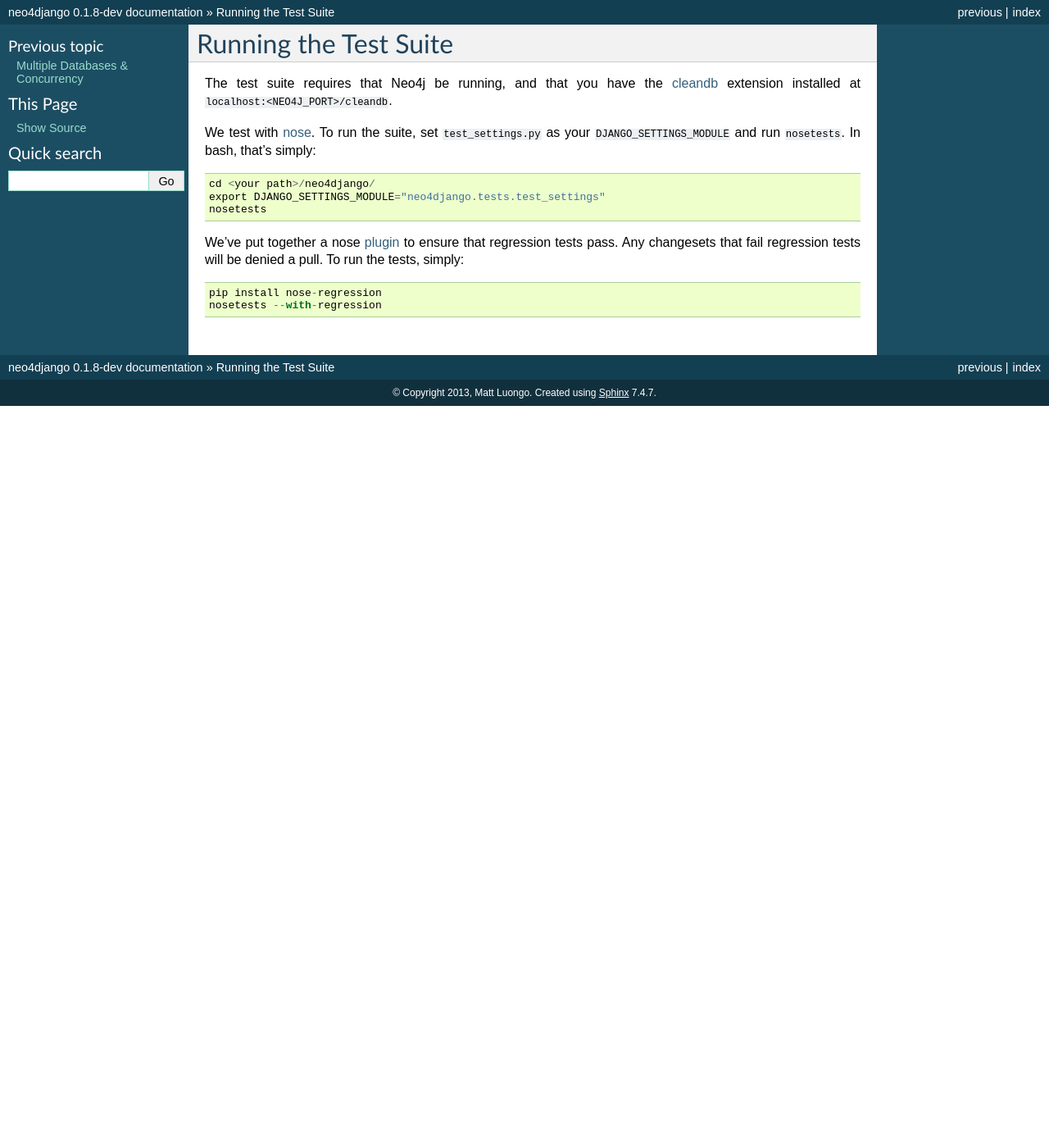
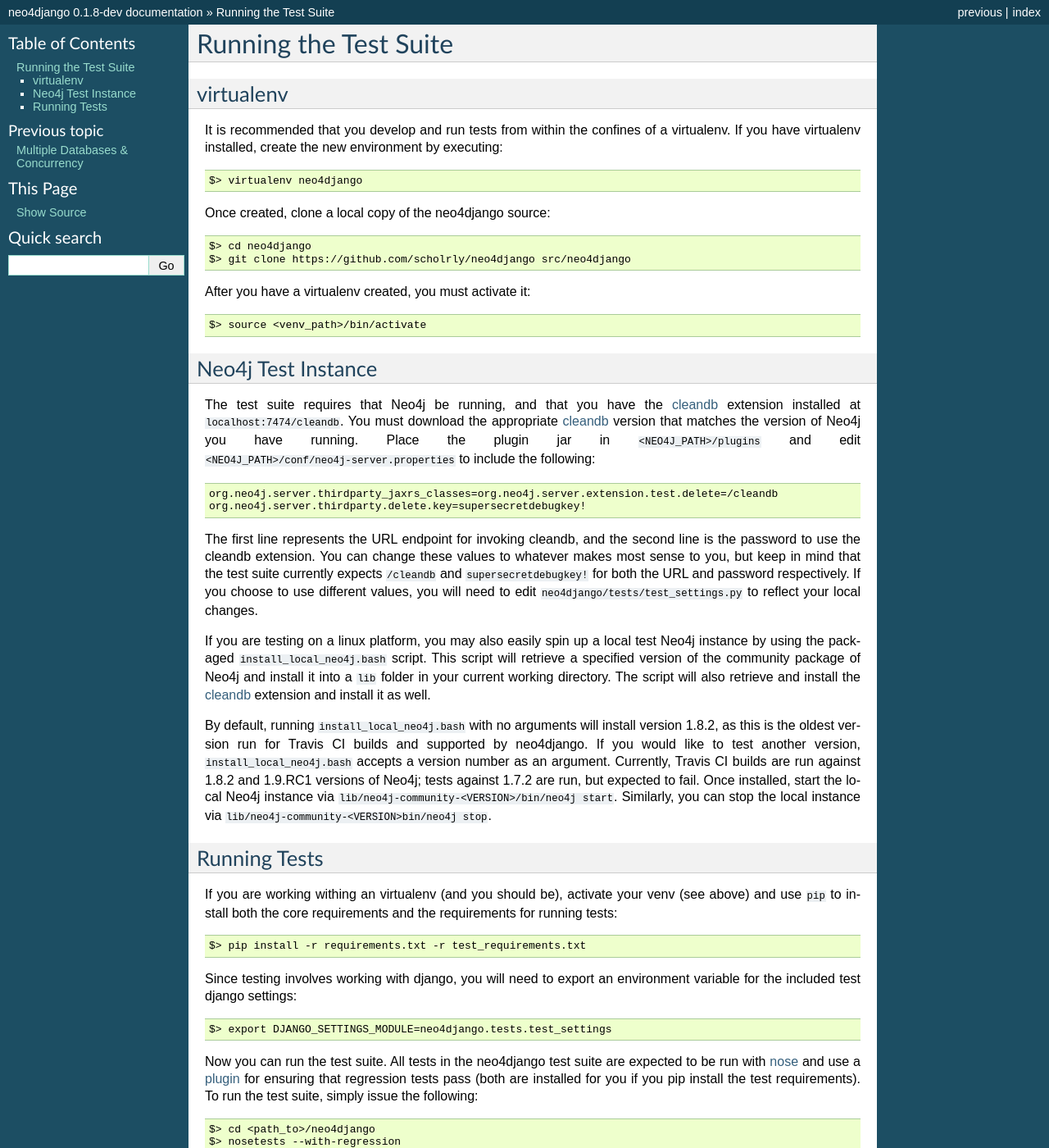
Before and after one commit to scholrly/neo4django, a Sphinx documentation site: the page built from docs/running-the-test-suite.rst, in a window 1280 px wide and 1400 px high. Shown: the whole window at 82% size. Built offline with Sphinx 7.4.7, drawn with Linux system fonts in a browser that asks for light colours; some of the changed text lies outside the part shown.

Commit message:
Updated testing docs and pointed install script to 1.8.2

```diff
--- a/docs/running-the-test-suite.rst
+++ b/docs/running-the-test-suite.rst
@@ -2,23 +2,89 @@
 Running the Test Suite
 ======================
 
+
+----------
+virtualenv
+----------
+
+It is recommended that you develop and run tests from within the confines of a
+virtualenv. If you have virtualenv installed, create the new environment by
+executing::
+
+    $> virtualenv neo4django
+
+Once created, clone a local copy of the neo4django source::
+
+    $> cd neo4django
+    $> git clone https://github.com/scholrly/neo4django src/neo4django
+
+After you have a virtualenv created, you must activate it::
+
+    $> source <venv_path>/bin/activate
+
+
+-------------------
+Neo4j Test Instance
+-------------------
+
 The test suite requires that Neo4j be running, and that you have the cleandb_
-extension installed at ``localhost:<NEO4J_PORT>/cleandb``.
+extension installed at ``localhost:7474/cleandb``. You must download the
+appropriate cleandb_ version that matches the version of Neo4j you have running.
+Place the plugin jar in ``<NEO4J_PATH>/plugins`` and edit ``<NEO4J_PATH>/conf/neo4j-server.properties``
+to include the following::
 
-We test with nose_. To run the suite, set ``test_settings.py`` as your
-``DJANGO_SETTINGS_MODULE`` and run ``nosetests``. In bash, that's
-simply::
+    org.neo4j.server.thirdparty_jaxrs_classes=org.neo4j.server.extension.test.delete=/cleandb
+    org.neo4j.server.thirdparty.delete.key=supersecretdebugkey!
 
-    cd <your path>/neo4django/
-    export DJANGO_SETTINGS_MODULE="neo4django.tests.test_settings"
-    nosetests
+The first line represents the URL endpoint for invoking cleandb, and the second line
+is the password to use the cleandb extension. You can change these values to whatever
+makes most sense to you, but keep in mind that the test suite currently expects
+``/cleandb`` and ``supersecretdebugkey!`` for both the URL and password respectively.
+If you choose to use different values, you will need to edit ``neo4django/tests/test_settings.py``
+to reflect your local changes.
 
-We've put together a nose plugin_ to ensure that regression tests pass. Any
-changesets that fail regression tests will be denied a pull. To run the tests,
-simply::
+If you are testing on a linux platform, you may also easily spin up a local test
+Neo4j instance by using the packaged ``install_local_neo4j.bash`` script. This script
+will retrieve a specified version of the community package of Neo4j and install it
+into a ``lib`` folder in your current working directory. The script will also retrieve
+and install the cleandb_ extension and install it as well.
 
-    pip install nose-regression
-    nosetests --with-regression
+By default, running ``install_local_neo4j.bash`` with no arguments will install version
+1.8.2, as this is the oldest version run for Travis CI builds and supported by neo4django.
+If you would like to test another version, ``install_local_neo4j.bash`` accepts a version
+number as an argument. Currently, Travis CI builds are run against 1.8.2 and 1.9.RC1
+versions of Neo4j; tests against 1.7.2 are run, but expected to fail. Once installed,
+start the local Neo4j instance via ``lib/neo4j-community-<VERSION>/bin/neo4j start``.
+Similarly, you can stop the local instance via ``lib/neo4j-community-<VERSION>bin/neo4j stop``.
+
+
+-------------
+Running Tests
+-------------
+
+If you are working withing an virtualenv (and you should be), activate your venv
+(see above) and use ``pip`` to install both the core requirements and the requirements
+for running tests::
+
+    $> pip install -r requirements.txt -r test_requirements.txt
+
+Since testing involves working with django, you will need to export an environment
+variable for the included test django settings::
+
+    $> export DJANGO_SETTINGS_MODULE=neo4django.tests.test_settings
+
+Now you can run the test suite. All tests in the neo4django test suite are expected
+to be run with nose_ and use a plugin_ for ensuring that regression tests pass (both
+are installed for you if you pip install the test requirements). To run the test suite,
+simply issue the following::
+
+    $> cd <path_to>/neo4django
+    $> nosetests --with-regression
+
+This may give you some output about failing tests, but you should be most interesting in
+the final output in which a report is given about tests passing or failing regression
+tests. Note, that ANY changeset that fails regression tests will be denied a pull.
+
 
 .. _cleandb: https://github.com/jexp/neo4j-clean-remote-db-addon
 .. _nose: http://readthedocs.org/docs/nose/en/latest/
```
Also changed, not shown: 1 other file.
